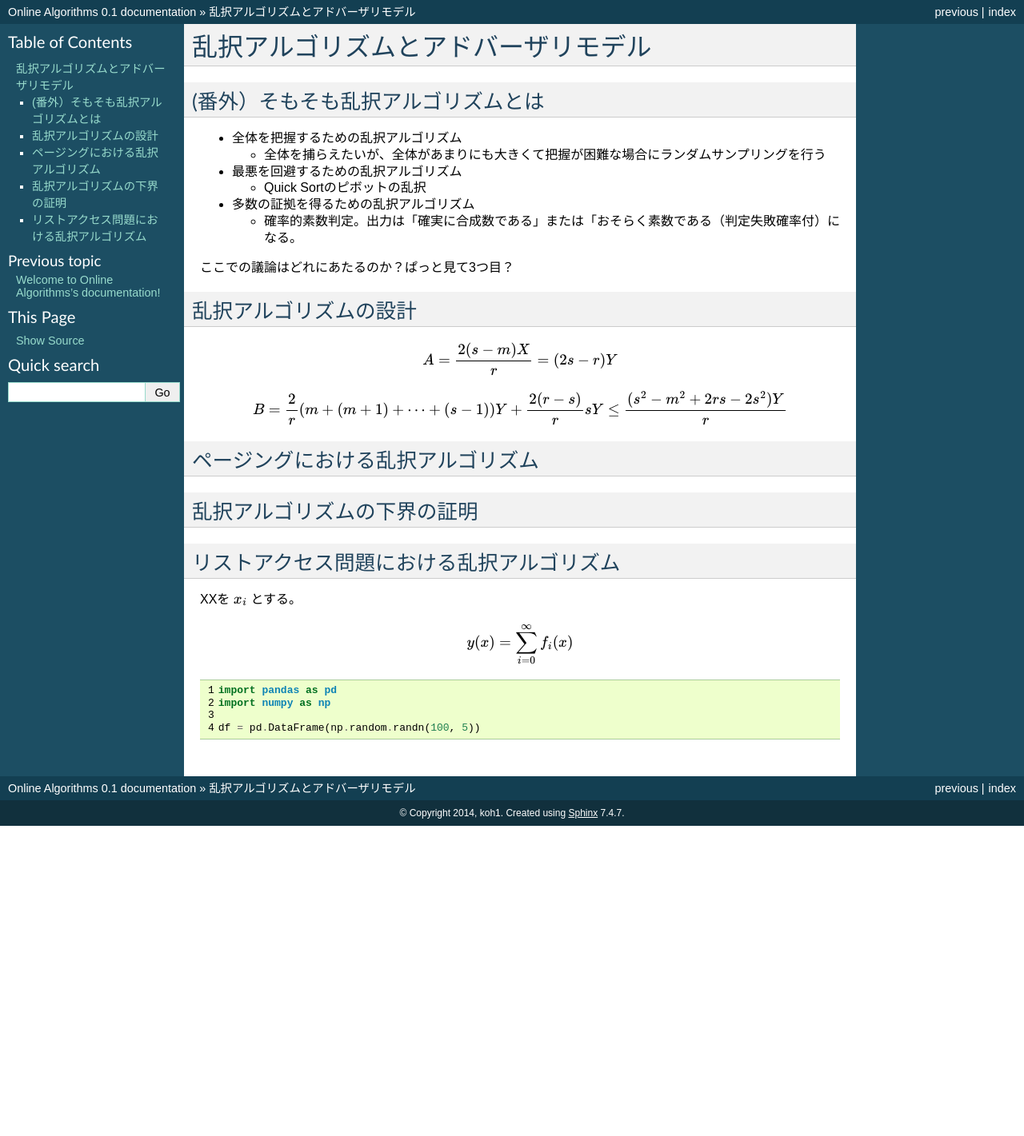
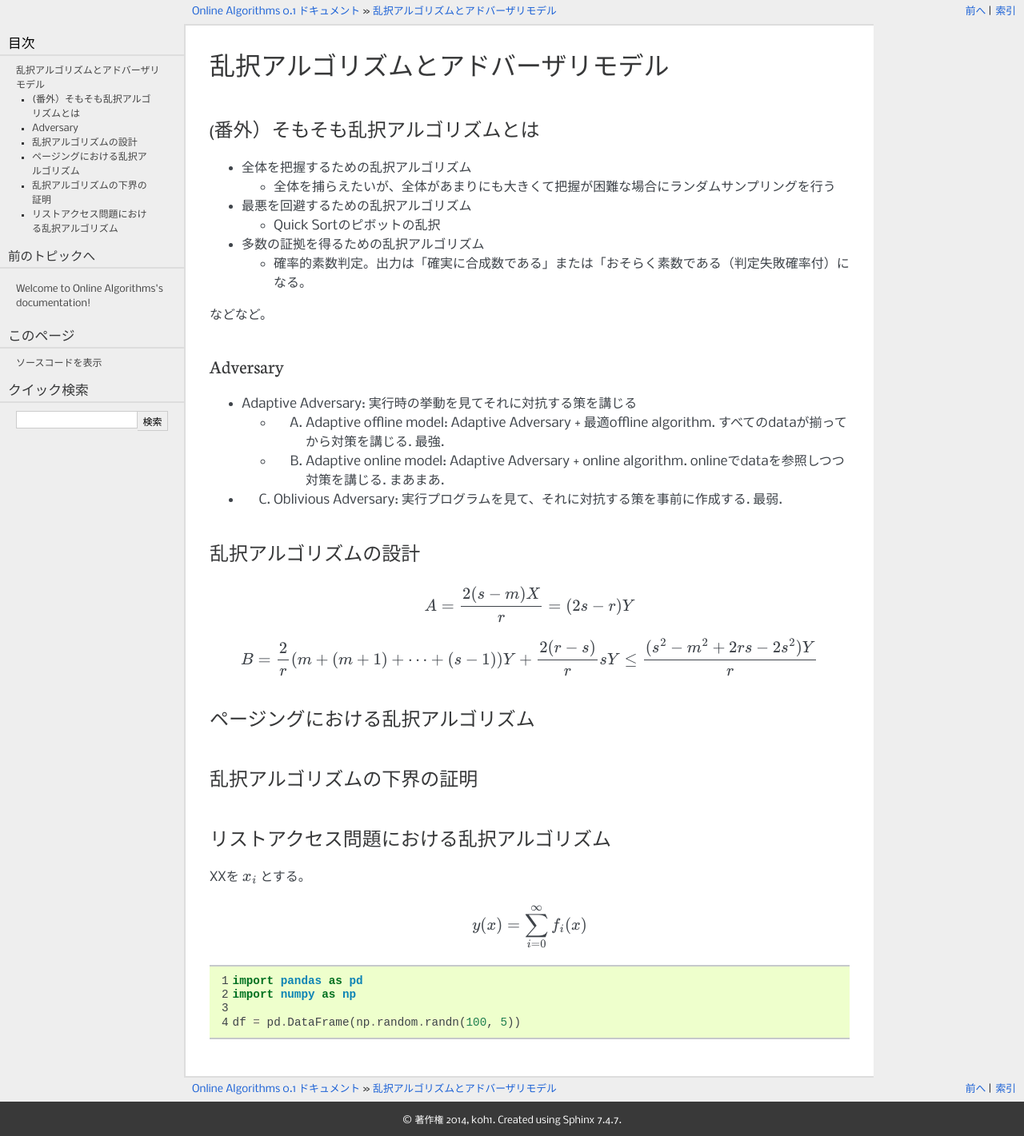
Before and after one commit to koh1/online_algorithms, a Sphinx documentation site: the page built from doc/randomized_algorithms.rst, in a window 1280 px wide. Shown: the whole page at 80% size. Built offline with Sphinx 7.4.7, drawn with Linux system fonts in a browser that asks for light colours; formulas are drawn with MathJax 3; before the commit the page ends 1033 px from its top, so only the background shows below that.

Commit message:
modified:   doc/conf.py modified:   doc/randomized_algorithms.rst

```diff
--- a/doc/conf.py
+++ b/doc/conf.py
@@ -54,7 +54,7 @@
 
 # The language for content autogenerated by Sphinx. Refer to documentation
 # for a list of supported languages.
-#language = None
+language = 'ja'
 
 # There are two options for replacing |today|: either, you set today to some
 # non-false value, then it is used:
@@ -91,7 +91,7 @@
 
 # The theme to use for HTML and HTML Help pages.  See the documentation for
 # a list of builtin themes.
-html_theme = 'default'
+html_theme = 'pyramid'
 
 # Theme options are theme-specific and customize the look and feel of a theme
 # further.  For a list of options available for each theme, see the
--- a/doc/randomized_algorithms.rst
+++ b/doc/randomized_algorithms.rst
@@ -18,10 +18,23 @@
 
   * 確率的素数判定。出力は「確実に合成数である」または「おそらく素数である（判定失敗確率付）になる。
 
-ここでの議論はどれにあたるのか？ぱっと見て3つ目？
+などなど。
+
+Adversary
+-----------------------------------------
+* Adaptive Adversary: 実行時の挙動を見てそれに対抗する策を講じる
+
+  * (A) Adaptive offline model: Adaptive Adversary + 最適offline algorithm. すべてのdataが揃ってから対策を講じる. 最強.
+  * (B) Adaptive online model: Adaptive Adversary + online algorithm. onlineでdataを参照しつつ対策を講じる. まあまあ.
+
+* (C) Oblivious Adversary: 実行プログラムを見て、それに対抗する策を事前に作成する. 最弱.
+
+
 
 乱択アルゴリズムの設計
 -----------------------------------------
+
+
 .. math::
 	 A = \frac{2(s-m)X}{r} = (2s - r)Y
 
```
